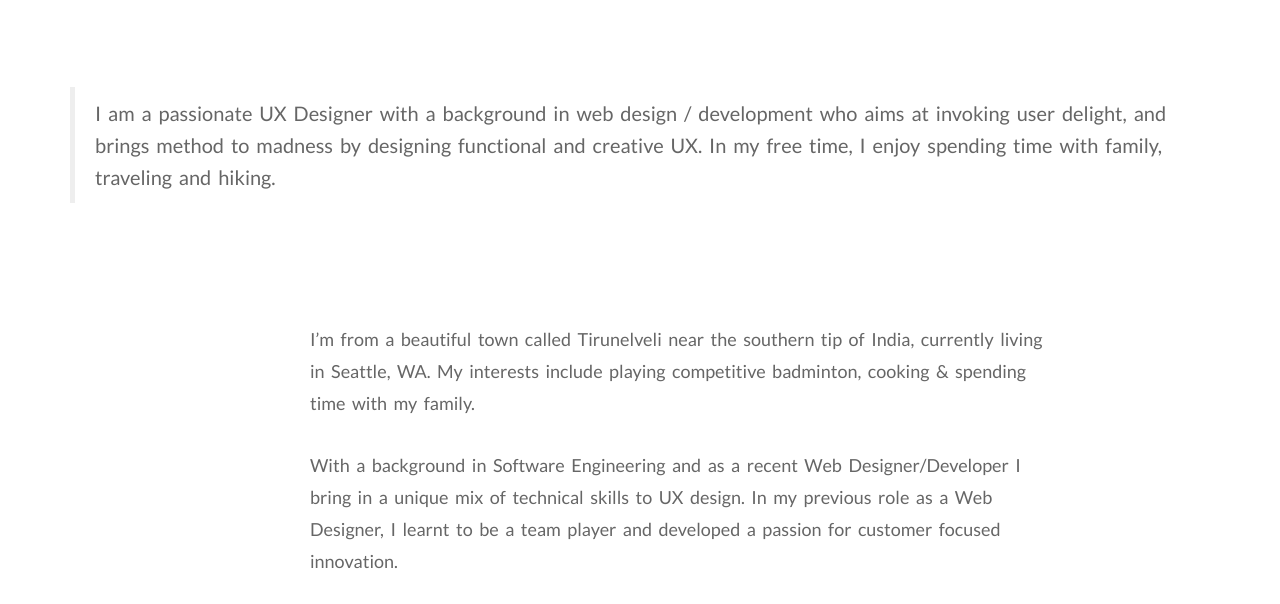
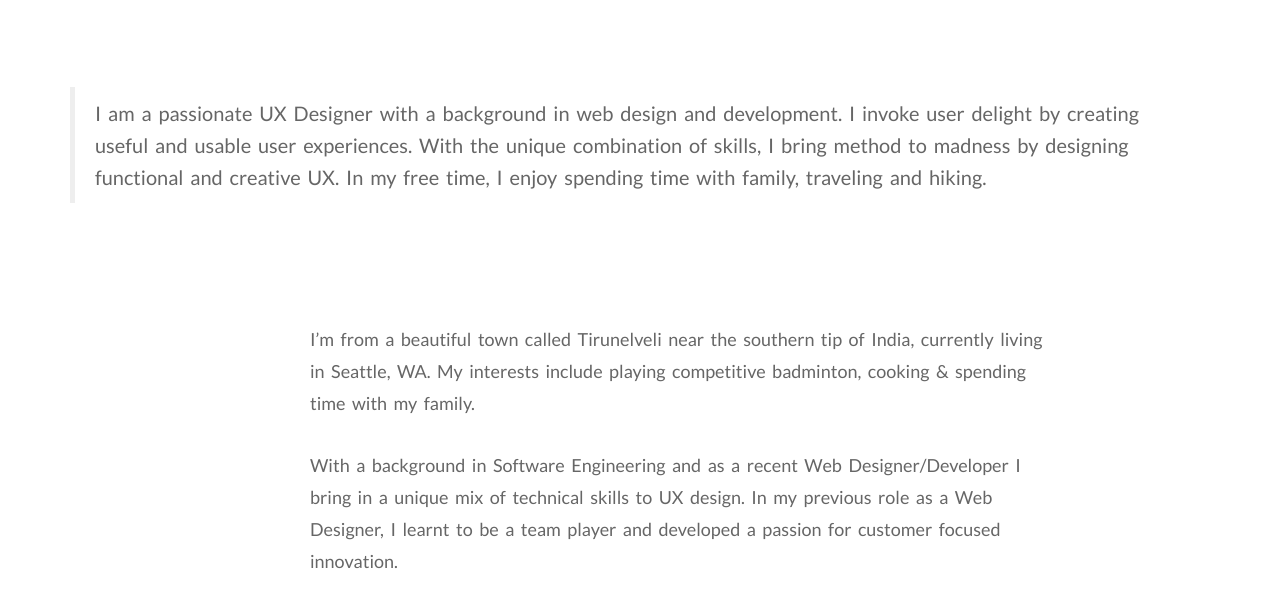
Before and after one commit to Rohini-M/Rohini-M.github.io, a plain HTML site: page about.html in a window 1280 px wide. Shown: the part 183-787 px from the top of the page. Drawn offline with nearby package versions, Linux system fonts and the light colour scheme.

Commit message:
Summary
summary update

```diff
--- a/about.html
+++ b/about.html
@@ -78,7 +78,7 @@
     <div class="row">
       <div class="col-md-12">
         <blockquote class="blockquote">
-          <p class="mb-0" style="font-size: 20px; color: #666;">I am a passionate UX Designer with a background in web design / development who aims at invoking user delight, and brings method to madness by designing functional and creative UX. In my free time, I enjoy spending time with family, traveling and hiking.</p>
+          <p class="mb-0" style="font-size: 20px; color: #666;">I am a passionate UX Designer with a background in web design and development. I invoke user delight by creating useful and usable user experiences. With the unique combination of skills, I bring method to madness by designing functional and creative UX. In my free time, I enjoy spending time with family, traveling and hiking.</p>
         </blockquote>
       </div>
     </div>
```
Also changed, not shown: index.html (+1 -1 lines).
